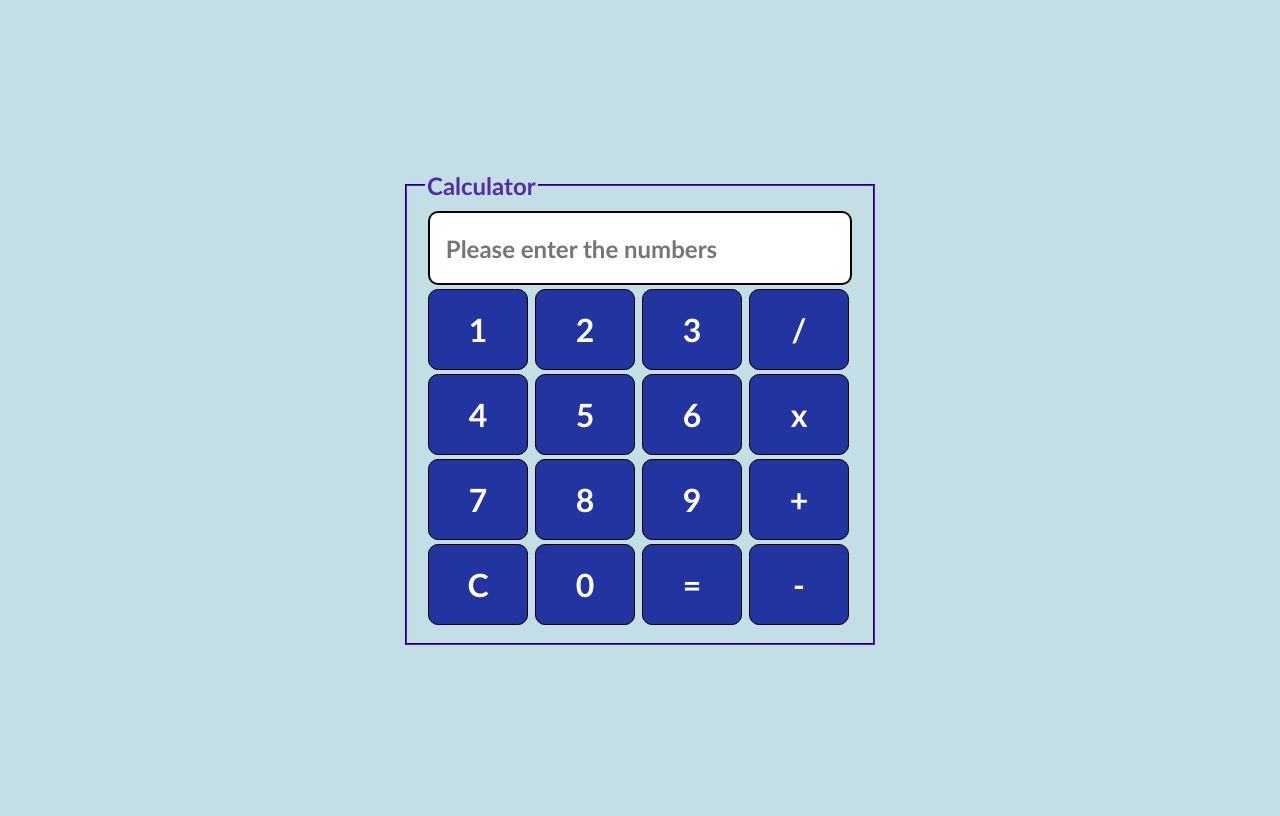
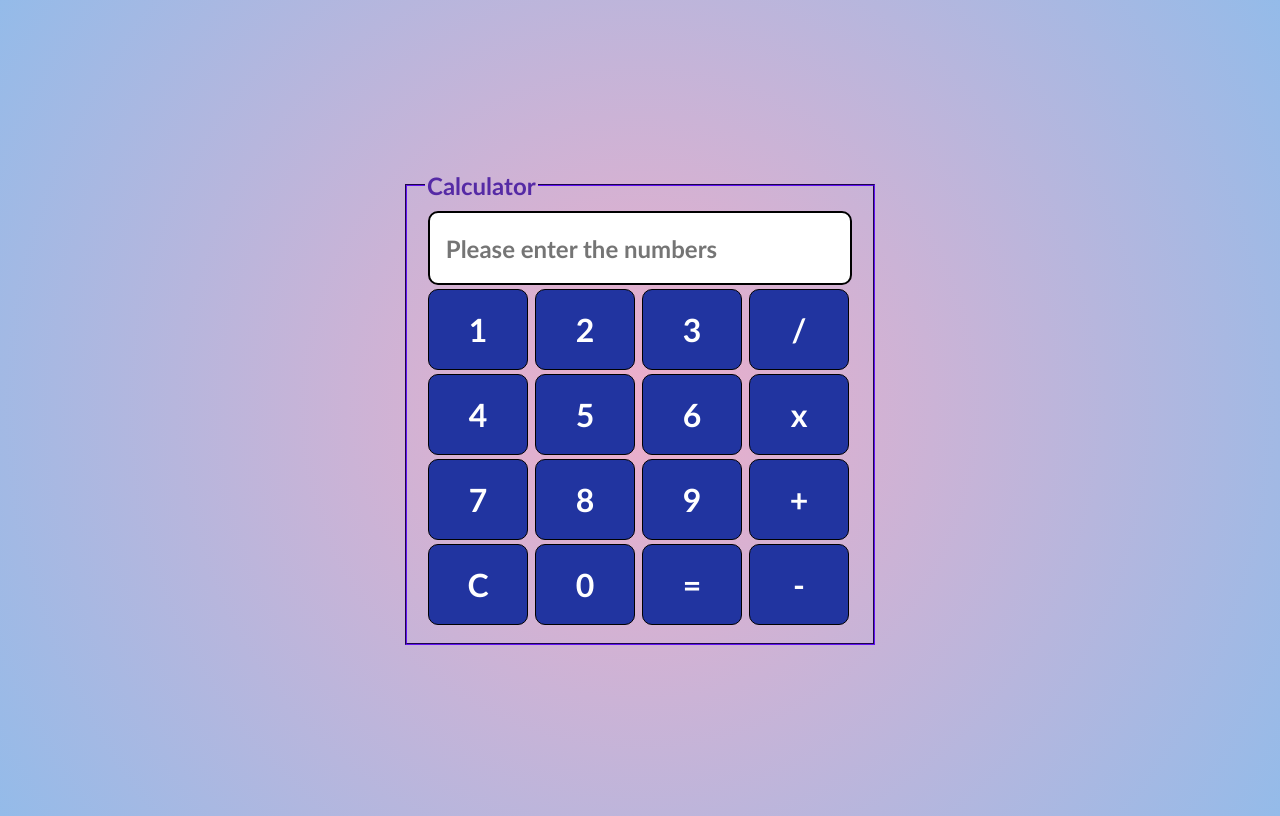
Before and after one commit to ariorhan/Calculator, a plain HTML site: page index.html in a window 1280 px wide. Drawn offline with Linux system fonts and the light colour scheme.

Commit message:
Update style.css

```diff
--- a/style.css
+++ b/style.css
@@ -41,5 +41,6 @@ button {
     align-items: center;
   }
   body {
-    background-color: rgb(196, 222, 230);
+     background: rgb(238,174,202);
+     background: radial-gradient(circle, rgba(238,174,202,1) 0%, rgba(148,187,233,1) 100%);
   }
```
